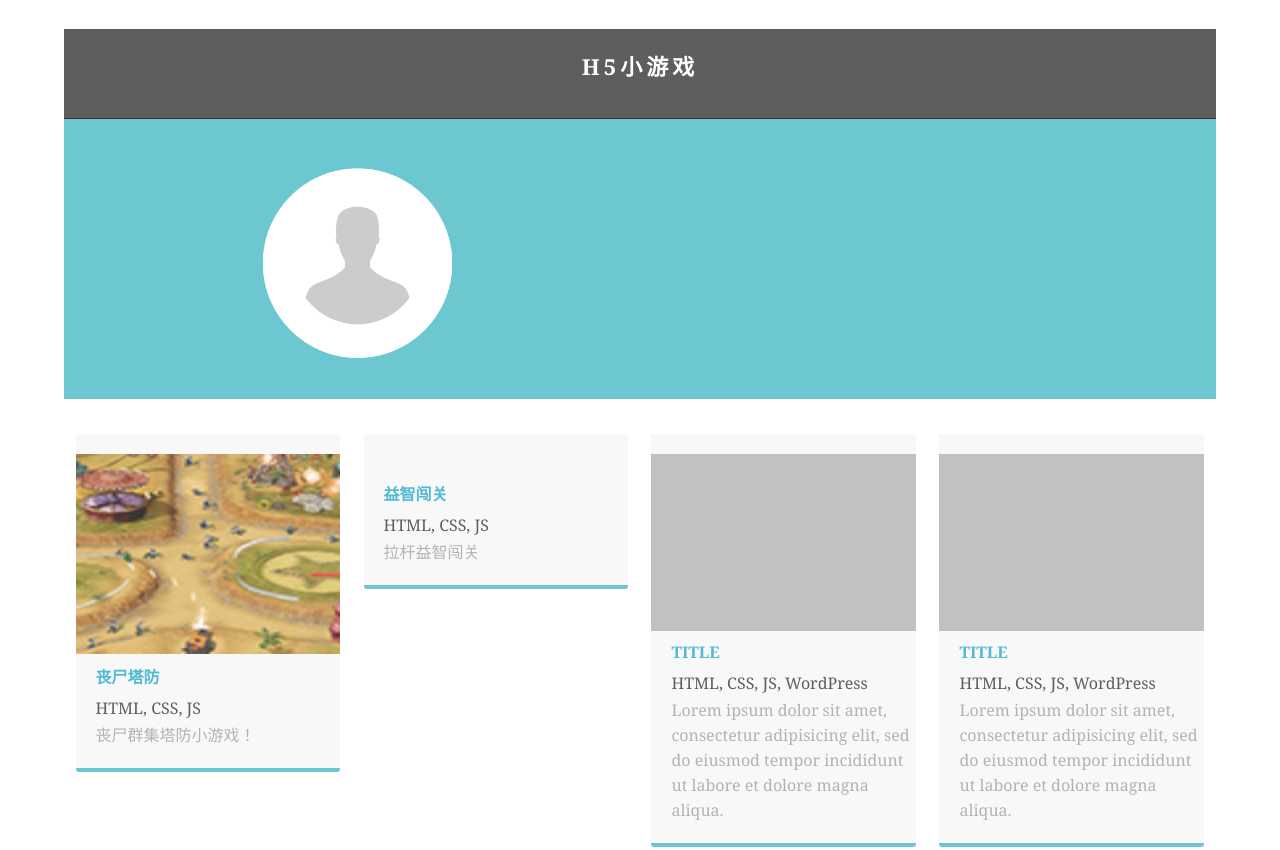
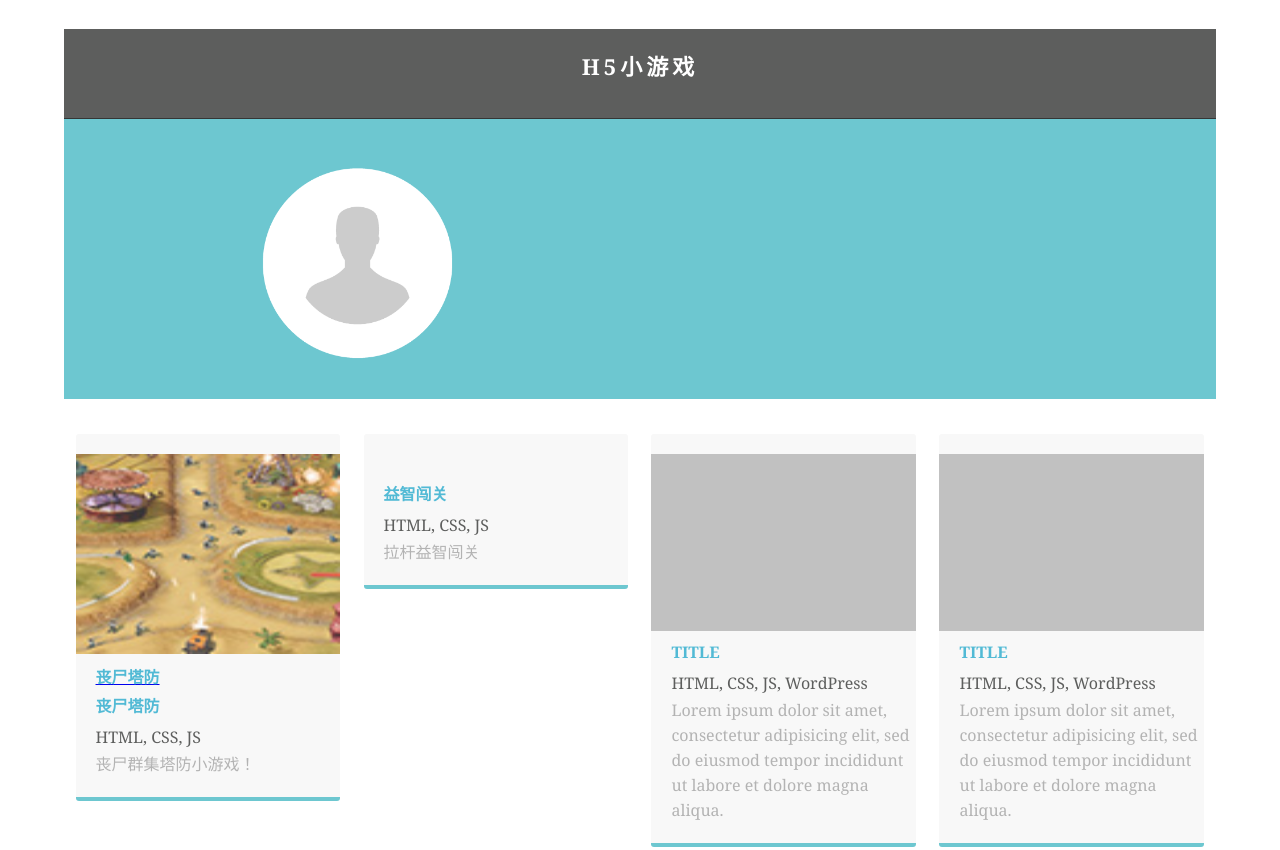
Before and after one commit to pitelink/pitelink.github.io, a plain HTML site: page index.html in a window 1280 px wide. Shown: the top 850 px of the page. Drawn offline with Linux system fonts and the light colour scheme.

Commit message:
Update index.html

```diff
--- a/index.html
+++ b/index.html
@@ -26,7 +26,7 @@
   </section>
   <!-- Stats Gallery Section -->
   <div class="gallery">
-    <div class="thumbnail"> <a href="https://www.bestyijun.com/HTML5/H5_01"><img src="images/img01.jpg" alt="" width="2000" class="cards"/></a>
+    <div class="thumbnail"> <a href="https://www.bestyijun.com/HTML5/H5_01"><img src="images/img01.jpg" alt="" width="2000" class="cards"/><h4>丧尸塔防</h4></a>
       <h4>丧尸塔防</h4>
       <p class="tag">HTML, CSS, JS</p>
       <p class="text_column">丧尸群集塔防小游戏！</p>
```
